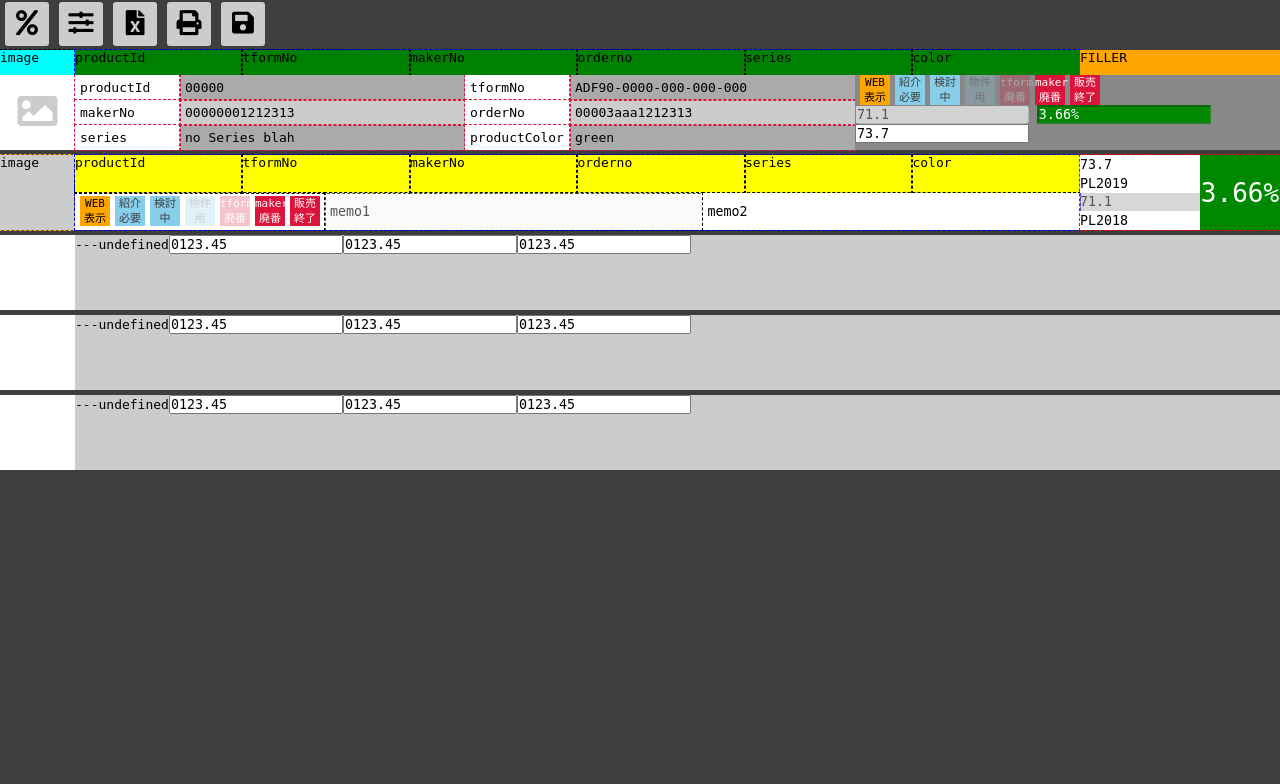
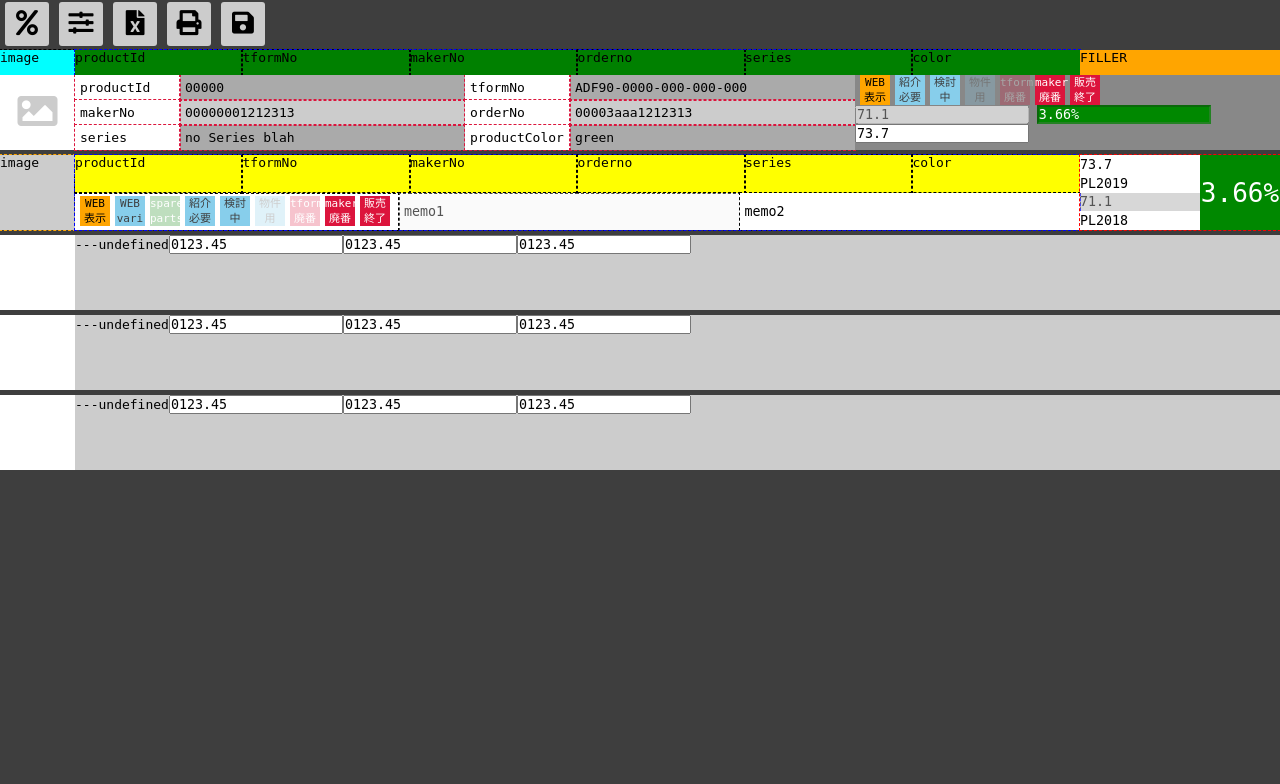
Before and after one commit to chushoga/pAccessKakaku, a PHP site: page / in a window 1280 px wide. Shown: the top 784 px of the page. Run offline with PHP 8.4, Linux system fonts and the light colour scheme; data that the repository does not hold is empty.

Commit message:
added an extra flag for spare parts

```diff
--- a/css/general.css
+++ b/css/general.css
@@ -194,6 +194,12 @@ html, body {
     float: right;
 }
 
+.statusBoxOther {
+    background: green;
+    color: #FFFFFF;
+    float: right;
+}
+
 .statusBoxOff {
 	opacity: 0.25;
 }
--- a/index.php
+++ b/index.php
@@ -93,9 +93,11 @@
 						<div style='width: 16.6666%; height: 100%; outline: 1px dashed black; float: left;'>color</div>
 					</div>
 					<div style='width: 100%; height: 50%; background: white;'>
-						<div style='width: 250px; height: 100%; float: left; outline: 1px dashed black;'>
+						<div style='width: 324px; height: 100%; float: left; outline: 1px dashed black;'>
 							 <div class='recordStatus'>
 								<div class='statusBox statusBoxWebhyoji'>WEB<br>表示</div>
+                                <div class='statusBox statusBoxWeb'>WEB<br>vari</div>
+                                <div class='statusBox statusBoxOther statusBoxOff'>spare<br>parts</div>
 								<div class='statusBox statusBoxWeb'>紹介必要</div>
 								<div class='statusBox statusBoxWeb'>検討中</div>
 								<div class='statusBox statusBoxWeb statusBoxOff'>物件用</div>
@@ -104,8 +106,8 @@
 								<div class='statusBox statusBoxHaiban'>販売終了</div>
 							</div>
 						</div>
-						<div style='width: calc(50% - 125px); height: 100%; float: left; outline: 1px dashed black;'><input style='width: calc(100% - 5px); height: 100%; border: none; padding-left: 5px;' type='text' value='memo1' disabled='disabled'></div>
-						<div style='width: calc(50% - 125px); height: 100%; float: left; outline: 1px dashed black;'><input style='width: calc(100% - 5px); height: 100%; border: none; padding-left: 5px;' type='text' value='memo2'></div>
+						<div style='width: calc(50% - 162px); height: 100%; float: left; outline: 1px dashed black;'><input style='width: calc(100% - 5px); height: 100%; border: none; padding-left: 5px;' type='text' value='memo1' disabled='disabled'></div>
+						<div style='width: calc(50% - 162px); height: 100%; float: left; outline: 1px dashed black;'><input style='width: calc(100% - 5px); height: 100%; border: none; padding-left: 5px;' type='text' value='memo2'></div>
 					</div>
 				</div>
 				<div class='dataInputs' style='width: 200px; height: 75px; outline: 1px dashed red; float: left;'>
```
